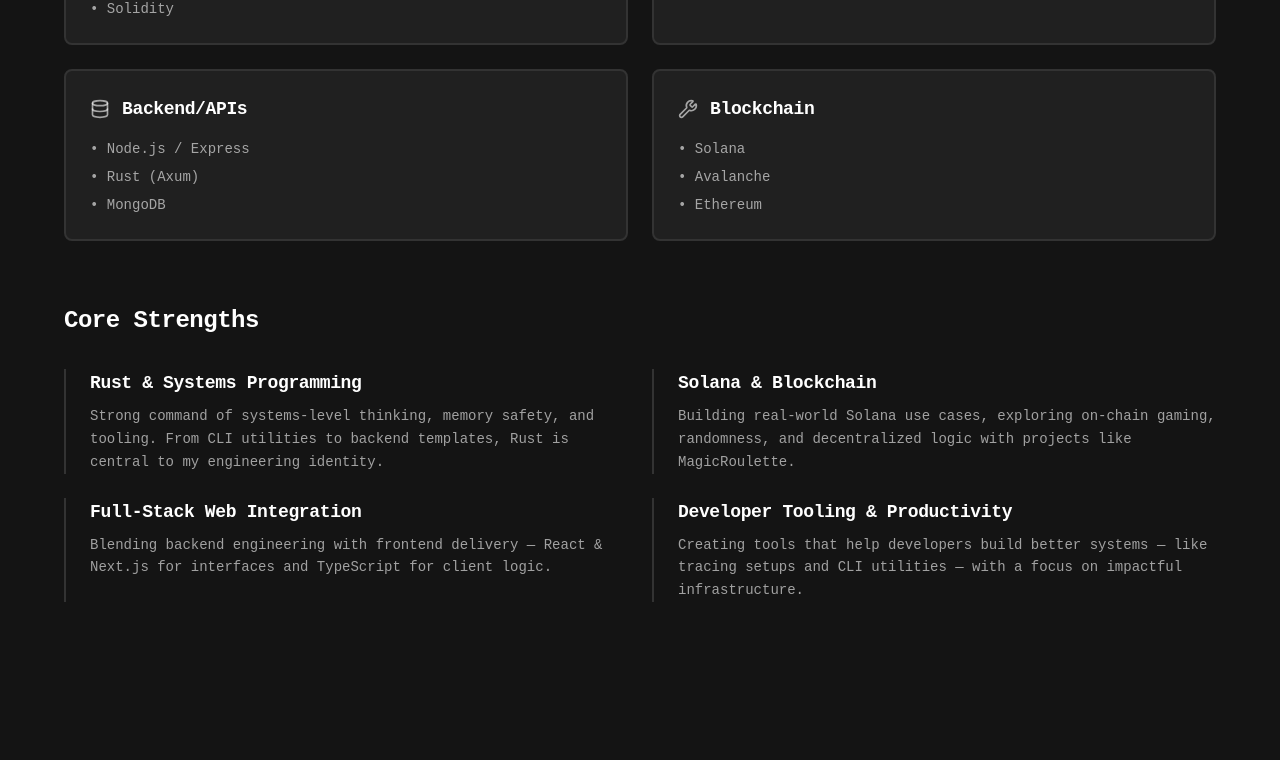
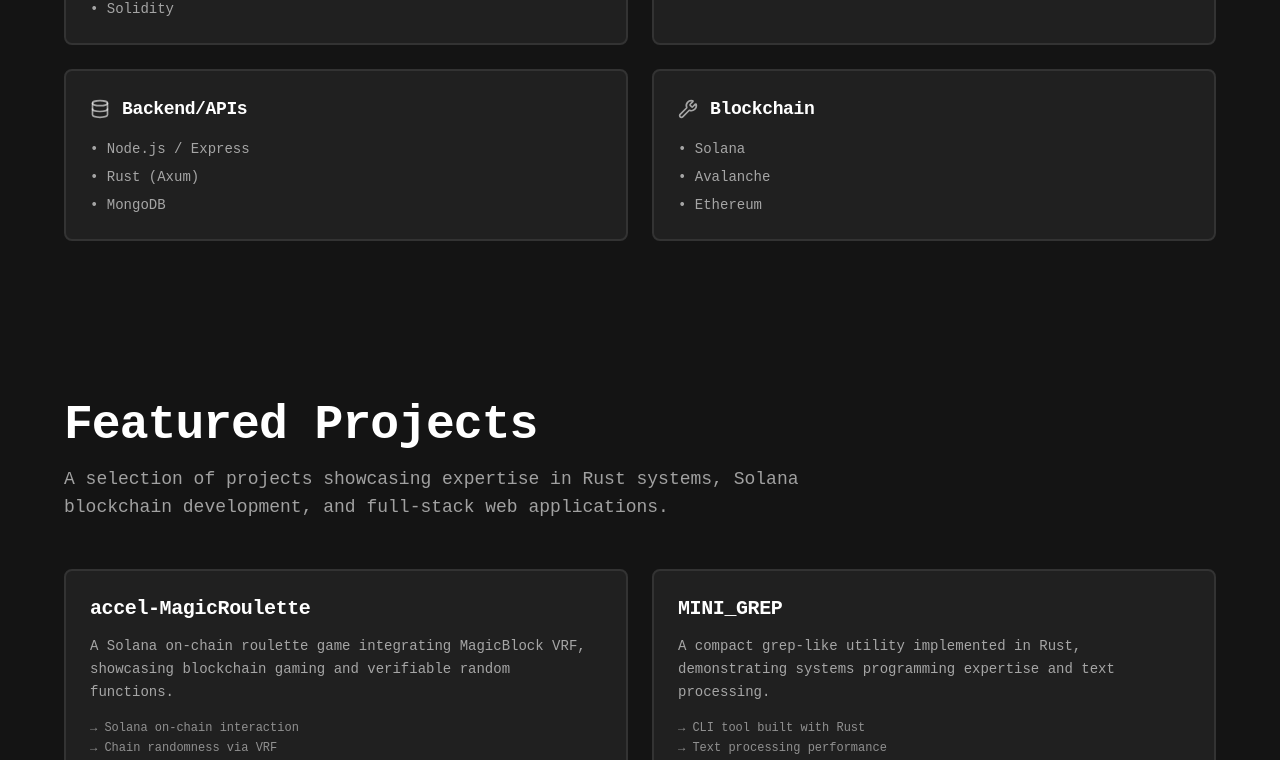
Before and after one commit to nxtman0z/web3_portfolio, a React (Vite) app: page / in a window 1280 px wide. Shown: the part 1350-2110 px from the top of the page. Built offline with nearby package versions, Linux system fonts and the light colour scheme.

Commit message:
Removed Core Strengths section from About

```diff
--- a/src/components/About.tsx
+++ b/src/components/About.tsx
@@ -21,29 +21,6 @@ export const About = () => {
       category: "Blockchain",
       icon: Wrench,
       items: ["Solana", "Avalanche", "Ethereum"],
-    },
-  ];
-
-  const strengths = [
-    {
-      title: "Rust & Systems Programming",
-      description:
-        "Strong command of systems-level thinking, memory safety, and tooling. From CLI utilities to backend templates, Rust is central to my engineering identity.",
-    },
-    {
-      title: "Solana & Blockchain",
-      description:
-        "Building real-world Solana use cases, exploring on-chain gaming, randomness, and decentralized logic with projects like MagicRoulette.",
-    },
-    {
-      title: "Full-Stack Web Integration",
-      description:
-        "Blending backend engineering with frontend delivery — React & Next.js for interfaces and TypeScript for client logic.",
-    },
-    {
-      title: "Developer Tooling & Productivity",
-      description:
-        "Creating tools that help developers build better systems — like tracing setups and CLI utilities — with a focus on impactful infrastructure.",
     },
   ];
 
@@ -90,24 +67,6 @@ export const About = () => {
             })}
           </div>
         </div>
-
-        {/* Core Strengths */}
-        <div>
-          <h3 className="text-2xl font-semibold mb-8">Core Strengths</h3>
-          <div className="grid grid-cols-1 md:grid-cols-2 gap-6">
-            {strengths.map((strength) => (
-              <div
-                key={strength.title}
-                className="border-l-2 border-white/20 pl-6 space-y-2"
-              >
-                <h4 className="text-lg font-semibold">{strength.title}</h4>
-                <p className="text-white/60 text-sm leading-relaxed">
-                  {strength.description}
-                </p>
-              </div>
-            ))}
-          </div>
-        </div>
       </div>
     </section>
   );
```
